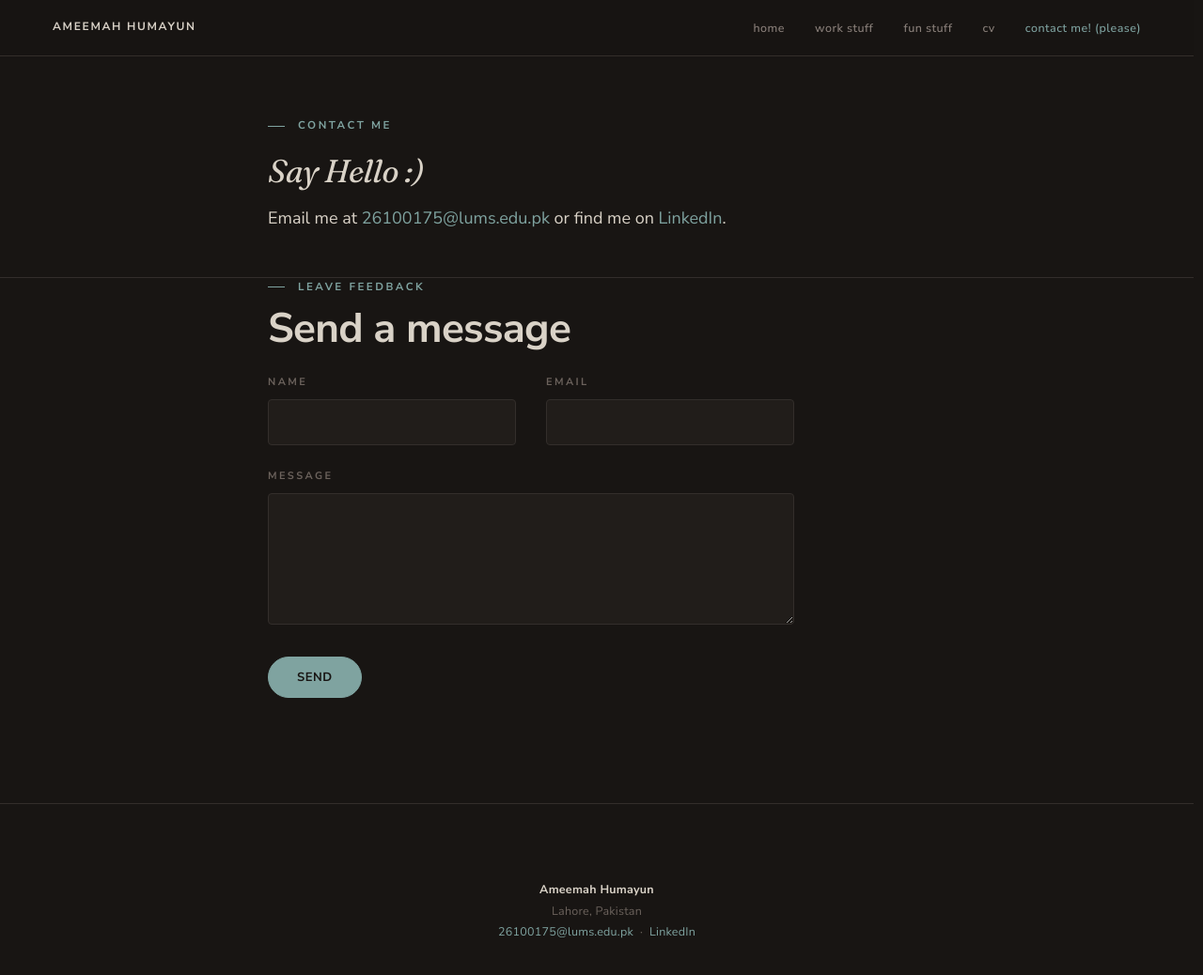
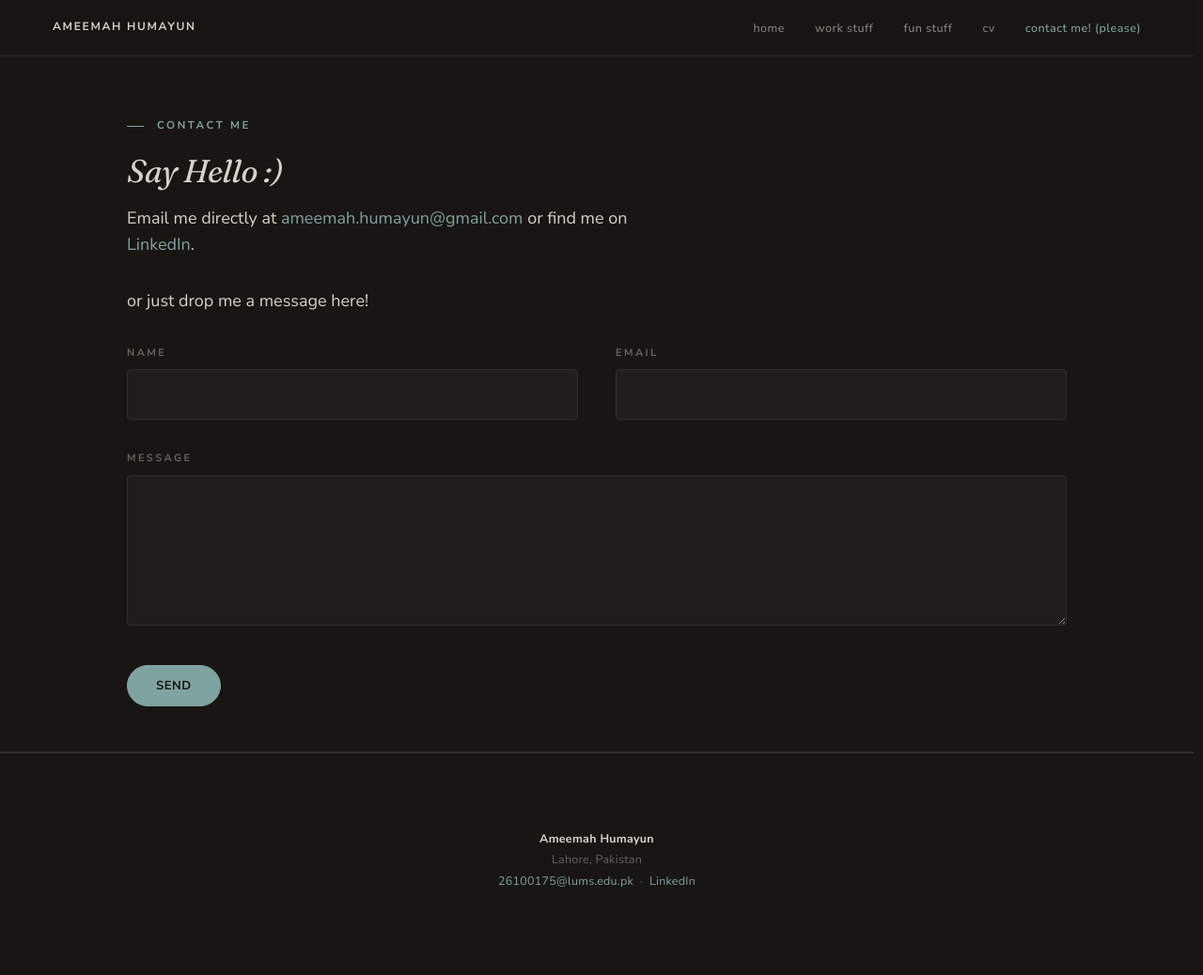
Before and after one commit to ameemahumayun/ameemahumayun.github.io, a Jekyll site: the page built from contact/index.html, in a window 1280 px wide and 1052 px high. Shown: the top 1038 px of the window at 94% size. Built offline with Jekyll 4.4.1, drawn with Linux system fonts in a browser that asks for light colours.

Commit message:
Simplify and widen the contact form
Drops the "leave feedback" eyebrow and "Send a message" heading, folds
the form into the same hero block as the intro instead of a separate
bordered section, updates the intro copy to point at the gmail address
directly, lowercases the thank-you message, and widens the whole hero
(intro + form) to the wide container so the fields have real room
instead of sitting cramped in the narrow prose column.

```diff
--- a/assets/css/components.css
+++ b/assets/css/components.css
@@ -913,14 +913,18 @@ details[open] > .subaccordion__head .subaccordion__chev { transform: rotate(-135
 /* 25. CONTACT FORM --------------------------------------------------------- */
 /* Posts straight to FormSubmit (formsubmit.co) — a static site has no
    backend of its own to receive this. FormSubmit emails the submission
-   to the address in the form's action URL. */
-.contact-form { max-width: 560px; margin-top: var(--space-3); }
+   to the address in the form's action URL.
+   .hero--wide widens the Contact page's hero (intro + form share it, see
+   contact/index.html) so the form has real room to breathe instead of
+   sitting in the site's narrow prose column. */
+.hero--wide .hero__inner { max-width: var(--container-wide); }
+.contact-form { margin-top: var(--space-4); }
 .contact-form__row {
   display: flex;
-  gap: var(--space-4);
+  gap: var(--space-5);
 }
 .contact-form__row .contact-form__field { flex: 1; min-width: 0; }
-.contact-form__field { margin-bottom: var(--space-3); }
+.contact-form__field { margin-bottom: var(--space-4); }
 .contact-form__field label {
   display: block;
   font-size: 11px;
@@ -936,7 +940,7 @@ details[open] > .subaccordion__head .subaccordion__chev { transform: rotate(-135
   background: var(--color-bg-lift);
   border: 1px solid var(--color-border);
   border-radius: var(--radius-sm);
-  padding: 12px 14px;
+  padding: 14px 16px;
   font-size: var(--text-sm);
   color: var(--color-text-strong);
   transition: border-color var(--duration) var(--ease);
@@ -946,7 +950,7 @@ details[open] > .subaccordion__head .subaccordion__chev { transform: rotate(-135
   outline: none;
   border-color: var(--color-accent);
 }
-.contact-form__field textarea { resize: vertical; min-height: 140px; }
+.contact-form__field textarea { resize: vertical; min-height: 160px; }
 .contact-form__submit {
   padding: 10px 30px;
   border: 1px solid var(--color-accent);
--- a/contact/index.html
+++ b/contact/index.html
@@ -5,7 +5,7 @@ description: Get in touch.
 active: contact
 ---
 
-<header class="hero">
+<header class="hero hero--wide">
   <div class="hero__inner">
     <div class="eyebrow eyebrow-rule">contact me</div>
   <h1 class="page-head__title" style="margin-bottom: 14px;">
@@ -13,17 +13,11 @@ active: contact
 </h1>
 
 <p class="lead" style="max-width:600px;">
-  Email me at <a href="mailto:{{ site.email }}" style="color:var(--color-accent);">{{ site.email }}</a>
+  Email me directly at <a href="mailto:ameemah.humayun@gmail.com" style="color:var(--color-accent);">ameemah.humayun@gmail.com</a>
   or find me on
   <a href="{{ site.linkedin }}" target="_blank" rel="noopener" style="color:var(--color-accent);">LinkedIn</a>.
 </p>
-  </div>
-</header>
-
-<section class="section">
-  <div class="container">
-    <div class="eyebrow eyebrow-rule">leave feedback</div>
-    <h2 style="margin-top:10px;">Send a message</h2>
+<p class="lead" style="max-width:600px;">or just drop me a message here!</p>
 
     <form class="contact-form" id="contact-form" action="https://formsubmit.co/ameemah.humayun@gmail.com" method="POST">
       <input type="hidden" name="_subject" value="New message from ameemahumayun.github.io">
@@ -48,10 +42,10 @@ active: contact
         </div>
         <button type="submit" class="contact-form__submit">Send</button>
       </div>
-      <p class="contact-form__thanks">Thanks — I&rsquo;ll get back to you soon!</p>
+      <p class="contact-form__thanks">thanks — i&rsquo;ll get back to you as soon as i can.</p>
     </form>
   </div>
-</section>
+</header>
 
 <script>
   (function () {
```
